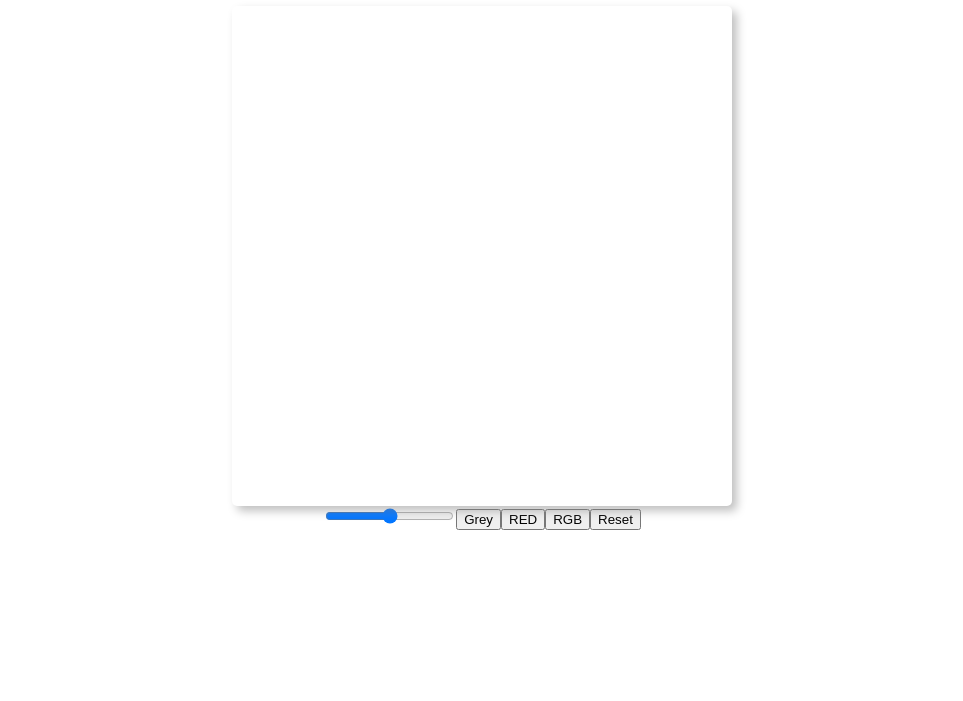
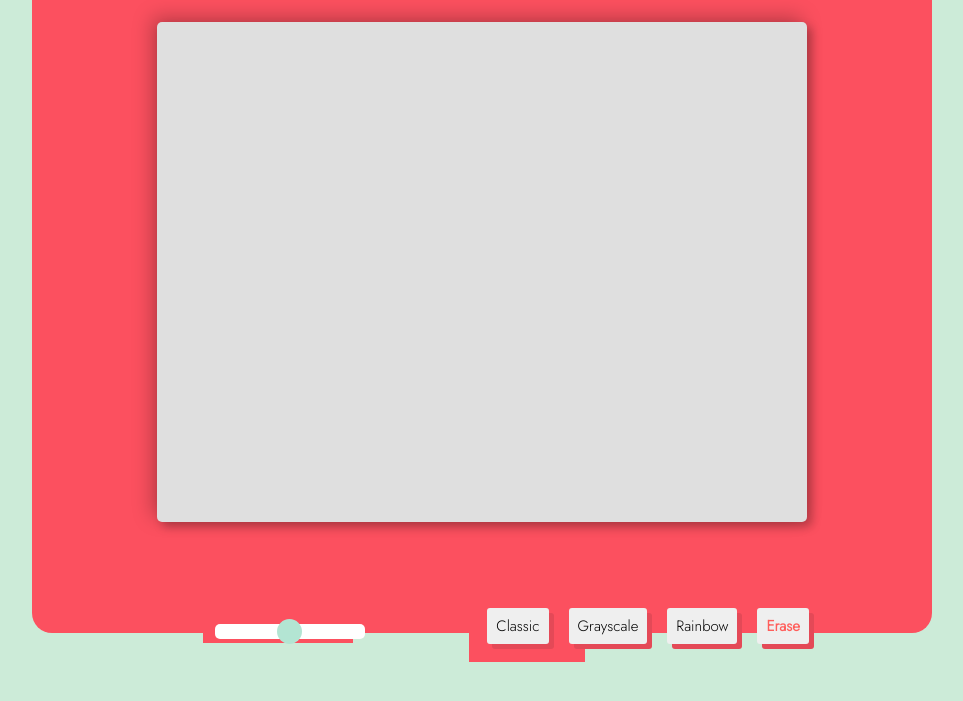
Before and after one commit to tryphena101/etch_a_sketch, a plain HTML site: page etchasketch.html in a window 1280 px wide. Shown: the part 180-881 px from the top of the page, without its empty margins (158-1121 px from the left). Before the commit the page ends 816 px from the top, so only its background shows below. Drawn offline with nearby package versions, Linux system fonts and the light colour scheme.

Commit message:
Add files via upload

```diff
--- a/etchasketch.html
+++ b/etchasketch.html
@@ -5,13 +5,30 @@
   <meta charset="UTF-8"/>
 
   <link rel="stylesheet" href="styles.css">
+  <link rel="stylesheet" href="https://fonts.googleapis.com/css2?family=Lobster&family=Montserrat:wght@400;700&display=swap">
+  <link rel="preconnect" href="https://fonts.googleapis.com">
+<link rel="preconnect" href="https://fonts.gstatic.com" crossorigin>
+<link href="https://fonts.googleapis.com/css2?family=Inter:wght@800&family=Jost:wght@300&display=swap" rel="stylesheet">
 </head>
 <body>
+  <div class ='header'>
+    <h1 class ='heading'>Etch-A-Sketch</h1>
+  </div>
   <div class = 'section'>
-    <h1>Etch-A-Sketch</h1>
+
+    <div class = 'outer'></div>
   <div class = 'container'></div>
-  <div class = 'buttons'></div>
-</div>
+  </div>
+  <div class = 'misc'></div>
+  <div class = 'buttons'>
+    <button class ="black">Classic</button>
+    <button class ="grey">Grayscale</button>
+    <button class ="rgb">Rainbow</button>
+    <button class ="reset">Erase</button>
+  </div>
+  <div class = 'slider'></div>
+
+
 <script src='etchasketch.js'></script>
   <script src="http://code.jquery.com/jquery-1.11.0.min.js"></script>
   </body>
--- a/etchasketch.js
+++ b/etchasketch.js
@@ -11,24 +11,25 @@
 //use CSS grid
 //use nested for loop to create a grid
 const container = document.querySelector('.container');
-const buttons = document.querySelector('.buttons');
-const reset = document.createElement('button');
 const boxs = container.querySelectorAll('.box');
-const grey = document.createElement('button');
-const rgb = document.createElement('button');
-const red = document.createElement('button');
+// const buttons = document.querySelector('.buttons');
+
+const reset = document.querySelector('.reset');
+const grey = document.querySelector('.grey');
+
+const black = document.querySelector('.black');
+const rgb = document.querySelector('.rgb');
 const slider = document.createElement('input');
+const sliderSelect = document.querySelector('.slider')
+slider.classList.add('range_slider');
+// const slider1 = document.querySelector('.slider');
 slider.setAttribute('type', 'range');
-buttons.appendChild(slider)
+slider.setAttribute('min', 1);
+sliderSelect.appendChild(slider);
 
-//create on click event that allows user to draw in the box
-// window.onload = clickBox();
-function clickBox(){
-    const boxs = container.querySelectorAll('.box')
-      boxs.forEach(box => box.addEventListener('mouseover', () => {
-          box.style.background = 'black'
-      }))
-  }
+const default_row = 16;
+const default_column = 16;
+
 
 
 //function that creates grid
@@ -42,29 +43,45 @@ function createGrid (col, rows) {
     }
 }
 
+//to refactor code so there aren't any repetitive functions
+
+//create on click event that allows user to draw in the box
+// window.onload = clickBox();
+function clickGrey () {
+    const boxs = container.querySelectorAll('.box')
+      boxs.forEach(box => box.addEventListener('mouseover', () => {
+          box.style.background = 'grey'
+      }))
+    grey.addEventListener('click', clickGrey);
+  }
+
+
 //function that changes colours of grids to grey on click
-function greyGrid () {
+function draw () {
   const boxs = container.querySelectorAll('.box')
     boxs.forEach(box => box.addEventListener('mouseover', () => {
-        box.style.background = 'grey'
+          box.style.background = 'black'
     }))
-    grey.addEventListener('click', greyGrid);
-    grey.textContent='Grey';
-    buttons.appendChild(grey);
+    black.addEventListener('click', draw);
+    // grey.textContent='Grey';
+    // buttons.appendChild(grey);
 }
 
 
 
 
- function redGrid () {
-   const boxs = container.querySelectorAll('.box')
-     boxs.forEach(box => box.addEventListener('mouseover', () => {
-         box.style.background = 'red'
-     }))
-     red.addEventListener('click', redGrid);
-     red.textContent='RED';
-     buttons.appendChild(red);
- }
+
+
+
+ // function redGrid () {
+ //   const boxs = container.querySelectorAll('.box')
+ //     boxs.forEach(box => box.addEventListener('mouseover', () => {
+ //         box.style.background = 'red'
+ //     }))
+ //     red.addEventListener('click', redGrid);
+ //     red.textContent='RED';
+ //     buttons.appendChild(red);
+ // }
 
  function rgbColor () {
    const boxs = container.querySelectorAll('.box')
@@ -76,46 +93,80 @@ function greyGrid () {
               box.style.background = RGB;
           }))
           rgb.addEventListener('click', rgbColor);
-          rgb.textContent='RGB';
-          buttons.appendChild(rgb);
+          // buttons.appendChild(rgb);
       }
 
-//change size of grid
+
+//change size of grid and append this logic to the UI slider
 function modifyGridSize() {
   let boxes = container.querySelectorAll(".box");
   boxes.forEach(box => box.remove());
   createGrid(slider.value, slider.value);
-  clickBox();
-  greyGrid();
-  redGrid();
+  clickGrey();
   rgbColor();
-  clickBox();
-  resetGrid();
+  // clickBox();
+  // resetGrid();
+  draw();
 
 }
 
 slider.addEventListener("mouseup", modifyGridSize);
 
+// slider1.addEventListener("mouseup", function() {
+//     gridCount = slider1.value;
+//     createGrid(gridCount);
+//     for (i=0; i < (gridCount * gridCount); i++) {
+//         boxs[i].style.background = 'black';
+//     };
+//   }, false)
 
- function resetGrid() {
- reset.addEventListener('click', () => {
-   boxs.textContent='';
-   window.setTimeout(() => {
-       window.location.reload(true);
-   }, 0);
- });
- reset.textContent='Reset';
- buttons.appendChild(reset);
- }
+
+ // function resetGrid() {
+ // reset.addEventListener('click', () => {
+ //   boxs.textContent='';
+ //   // window.setTimeout(() => {
+ //   //     window.location.reload(true);
+ //   // }, 0);
+ //   window.setTimeout(() => {
+ //       createGrid(default_row, default_column)
+ //   }, 0);
+ // });
+ // }
+
+//reset the grid and append that logic to the Erase button
+ function clearDiv() {
+  let boxes = container.querySelectorAll(".box");
+  boxes.forEach((box) =>
+    box.style.backgroundColor = "#dfdfdf"
+  )
+}
+reset.onclick = () => clearDiv();
+
+// function clearGrid() {
+//   boxs.textContent = '';
+// }
+//
+// reset.addEventListener('click', () =>{
+//   clearGrid();
+// })
+// function reloadGrid() {
+//   clearGrid()
+//   createGrid(current_row, current_column)
+// }
+//
+// reset.onclick = () => reloadGrid()
 
 
 
-createGrid(16,16);
-greyGrid();
-redGrid();
+createGrid(default_row, default_column);
+clickGrey();
+// resetGrid();
 rgbColor();
-clickBox();
-resetGrid()
+draw();
+
+
+
+
 
 //clearing the grid squares
 
--- a/styles.css
+++ b/styles.css
@@ -1,3 +1,9 @@
+body {
+  background-color: #ccebd8;
+  font-family: 'Montserrat', sans-serif;
+  padding: 50px 0;
+}
+
 .section {
   display: flex;
   justify-content: center;
@@ -7,14 +13,128 @@
   height: 100vh;
 }
 
+.heading {
+  font-family: 'Lobster', cursive;
+  font-size: 70px;
+  color: #FFED66;
+  text-align: center;
+  margin: 0;
+  line-height: 1;
+  margin-top: 1%;
+  margin-left: 37%;
+  z-index: 100;
+  position: absolute;
+}
+
+.outer {
+  background-color: #fc505f;
+  border-radius: 20px;
+  height: 700px;
+  width: 900px;
+  padding-bottom: 10px;
+  position: absolute;
+}
+
 .container {
-  width: 500px;
+  width: 650px;
   height: 500px;
   display: grid;
   z-index: 100;
   box-shadow:
       5px 5px 10px 0 rgba(0,0,0,0.25),
-      -5px -5px 20px 0 rgba(255, 255, 255, 1);
-      background: rgb(255,255,255);
+      -5px -5px 20px 0 rgba(0,0,0,0.25);
+      background: rgb(223,223,223);
       border-radius: 5px;
+  margin-top: -1%;
   }
+
+
+.buttons {
+  /* /display: flex;
+  align-items: center;
+  justify-content: space-evenly;
+  padding: 0 80px; */
+  font-family: 'Montserrat', sans-serif;
+  padding: 8px;
+  display: flex;
+  align-items: center;
+  width:100px;
+  background-color: #fc505f;
+  position:relative;
+  z-index:100;
+  margin-top: -7%;
+  margin-left: 49%;
+}
+
+.buttons button {
+  font-family: 'Jost', sans-serif;
+  font-size: 15px;
+  color: #000000;
+  border: none;
+  border-radius: 3px;
+  margin: 10px;
+  padding: 7px 9px;
+  transition: all 0.3s;
+  cursor: pointer;
+  outline: none;
+  box-shadow: 5px 5px #e44957;
+}
+
+.buttons button:active {
+  transform: translate(5px, 5px);
+}
+
+.buttons button:hover {
+  background-color: #FFED66;
+  /* transition: all 0.3s; */
+}
+
+.reset {
+  color: #FF5E5B !important;
+  font-weight: 700;
+  margin: 110px;
+  box-shadow: 5px 10px #e44957;
+}
+
+.slider {
+  background-color: #fc505f;
+  width: 150px;
+  position: relative;
+  margin-left: 27.9%;
+  margin-top: -3%;
+}
+
+.slider p {
+  font-size: 15px;
+  color: inherit;
+  position: relative;
+  margin-top: -50%;
+  margin-left: 8%;
+}
+.range_slider {
+  -webkit-appearance: none;
+  height: 15px;
+  border-radius: 5px;
+  cursor: pointer;
+  width: 150px;
+  margin-left: 8%;
+  margin-top: 0%;
+}
+
+.range_slider::-webkit-slider-thumb {
+  -webkit-appearance: none;
+  appearance: none;
+  width: 25px;
+  height: 25px;
+  border-radius: 50%;
+  background: #b3e5d3;
+  cursor: pointer;
+}
+
+.range_slider::-moz-range-thumb {
+  width: 25px;
+  height: 25px;
+  border-radius: 50%;
+  background: #b3e5d3;
+  cursor: pointer;
+}
```
